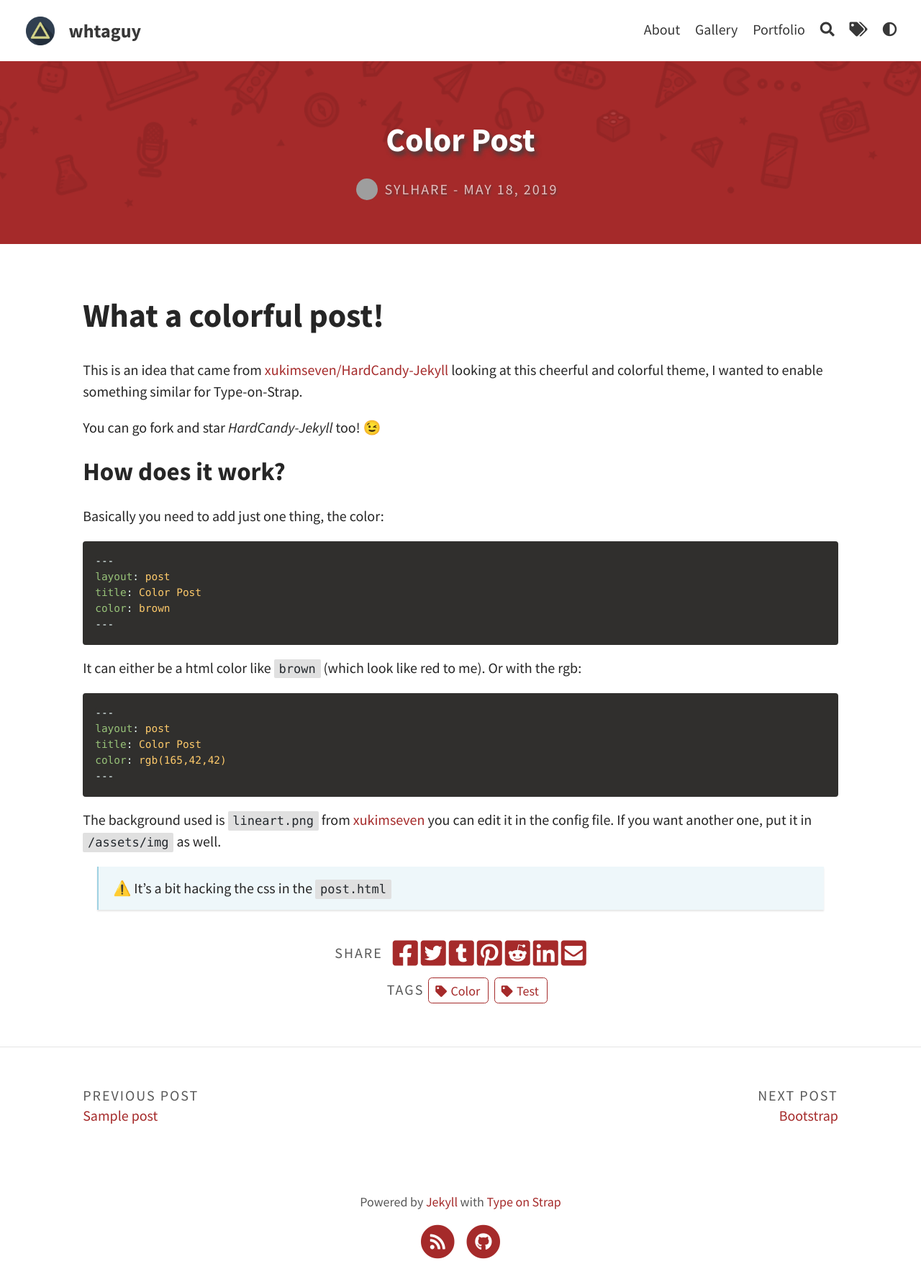
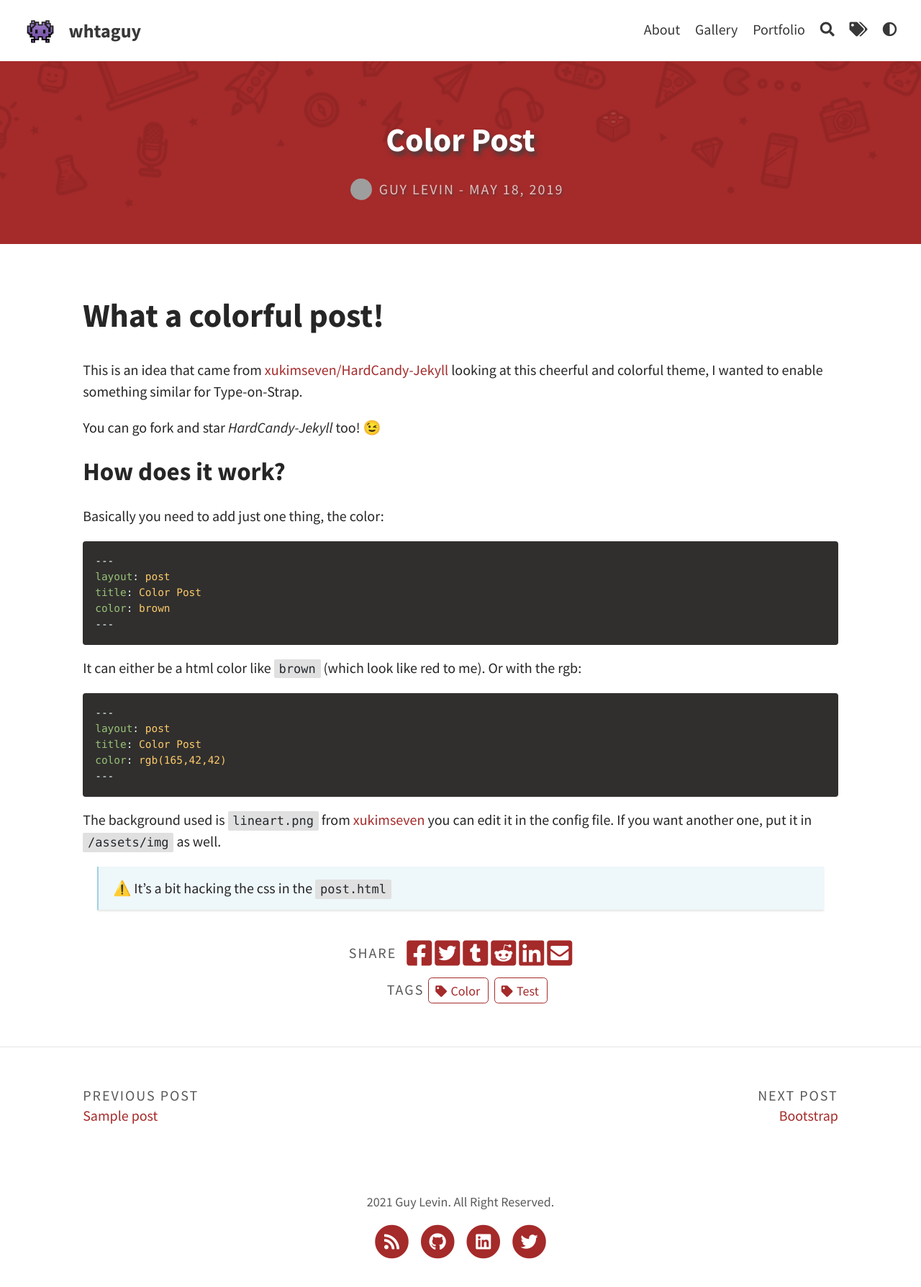
Before and after one commit to mavlevin/mavlevin.github.io, a Jekyll site: the page built from _posts/2019-05-18-color-post.md, in a window 1280 px wide. Shown: the whole page at 72% size. Built offline with Jekyll 4.4.1, drawn with Linux system fonts in a browser that asks for light colours; grey boxes are pictures that could not be loaded.

Commit message:
customizations

```diff
--- a/_config.yml
+++ b/_config.yml
@@ -1,18 +1,17 @@
 # SITE CONFIGURATION
-baseurl: "/"
-url: "https://sylhare.github.io"
+baseurl: ""
+url: "https://guywhataguy.github.io"
 
 # THEME-SPECIFIC CONFIGURATION
 title: whtaguy                                    # site's title
-description: "A website with blog posts and pages"      # used by search engines
-avatar: assets/img/triangle.png                         # Empty for no avatar in navbar
+description: "I write about reverse engineering, vulnerability research, binary exploitation and operating system internals"      # used by search engines
+avatar: assets/img/whtaguy_logo.png                         # Empty for no avatar in navbar
 favicon: assets/favicon.ico                             # Icon displayed in the tab
 
 # Header and footer text
-header_text: Change <code>header_text</code> in <code>_config.yml</code>  # Change Blog header text
-header_feature_image: assets/img/pexels/triangular.jpeg
-footer_text: >
-  Powered by <a href="https://jekyllrb.com/">Jekyll</a> with <a href="https://github.com/sylhare/Type-on-Strap">Type on Strap</a>
+header_text: whtaguy research # Change Blog header text
+header_feature_image: assets/img/whtaguy_research_bg.png
+footer_text: 2021 Guy Levin. All Right Reserved.
 
 # Blog
 excerpt: true                                           # Or "truncate" (first 250 characters), "false" to disable
--- a/_data/authors.yml
+++ b/_data/authors.yml
@@ -3,7 +3,7 @@ rohanchandra: # author-id
   avatar: "https://avatars2.githubusercontent.com/u/816965?s=460&v=4"
   url: "https://github.com/rohanchandra"
 sylhare:
-  name: Sylhare
+  name: SylhareAAA
   avatar: "https://avatars3.githubusercontent.com/u/20642750?s=460&v=4"
   url: "https://github.com/sylhare"
 mmistakes:
@@ -18,3 +18,7 @@ unknown:
   name: Unknown
   avatar:
   url:
+guy:
+  name: "Guy Levin"
+  avatar: "https://avatars.githubusercontent.com/u/33753158?s=460&v=4"
+  url: "/about/"
--- a/_data/icons.yml
+++ b/_data/icons.yml
@@ -5,13 +5,13 @@ calendly:
 dribbble:
 facebook:
 flickr:
-github: sylhare
+github: guywhataguy
 gitlab:
 google-scholar:   # e.g. "WXAAOb0AAAAJ"
 instagram:
 hacker-news:
 keybase:
-linkedin:
+linkedin: guywhataguy
 mail:             # e.g. "sam@mail.com"
 map:              # e.g. "34.0886/-118.3191"
 mastodon:         # e.g. "fostodon.org/@sam"
@@ -29,7 +29,7 @@ steam:
 telegram:
 tumblr:
 twitch:
-twitter:
+twitter: whtaguy
 vimeo:
 vk:
 wordpress:
--- a/_data/social.yml
+++ b/_data/social.yml
@@ -2,13 +2,14 @@
 rss: true         # Icons on the footer
 feed:
   path: feed.xml  # RSS feed path
+
 
 # Share button options
 share:
   email: true
   facebook: true
   linkedin: true
-  pinterest: true
+  pinterest: false
   pocket:
   reddit: true
   tumblr: true
--- a/_posts/2019-05-18-color-post.md
+++ b/_posts/2019-05-18-color-post.md
@@ -3,7 +3,7 @@ layout: post
 title: Color Post
 tags: [Test, Color]
 color: brown
-author: sylhare
+author: guy
 excerpt_separator: <!--more-->
 ---
 
--- a/_sass/layouts/_blog.scss
+++ b/_sass/layouts/_blog.scss
@@ -50,7 +50,7 @@
     margin-bottom: 0;
     display: inline-block;
     background-size: cover;
-    border-bottom: 1px solid rgba(0, 0, 0, 0.1);
+    /*border-bottom: 1px solid rgba(0, 0, 0, 0.1);*/
 
     p a {
       @extend .body-link;
@@ -58,7 +58,7 @@
 
     .post-img {
       vertical-align: middle;
-      border-radius: 10px;
+      border-radius: 3px;
       overflow: hidden;
 
       @media (min-width: $break) {
```
Also changed, not shown: assets/favicon.ico, assets/img/feature-img/desk-messy.jpeg, assets/img/pexels/computer.jpeg, assets/img/pexels/search-map.jpeg, assets/img/pexels/travel.jpeg, assets/img/screenshot.png, assets/img/thumbnails/feature-img/circuit.jpeg, assets/img/thumbnails/feature-img/desk-messy.jpeg, assets/img/thumbnails/feature-img/story.jpeg, assets/img/whtaguy_logo.png (added), 2 other files.
